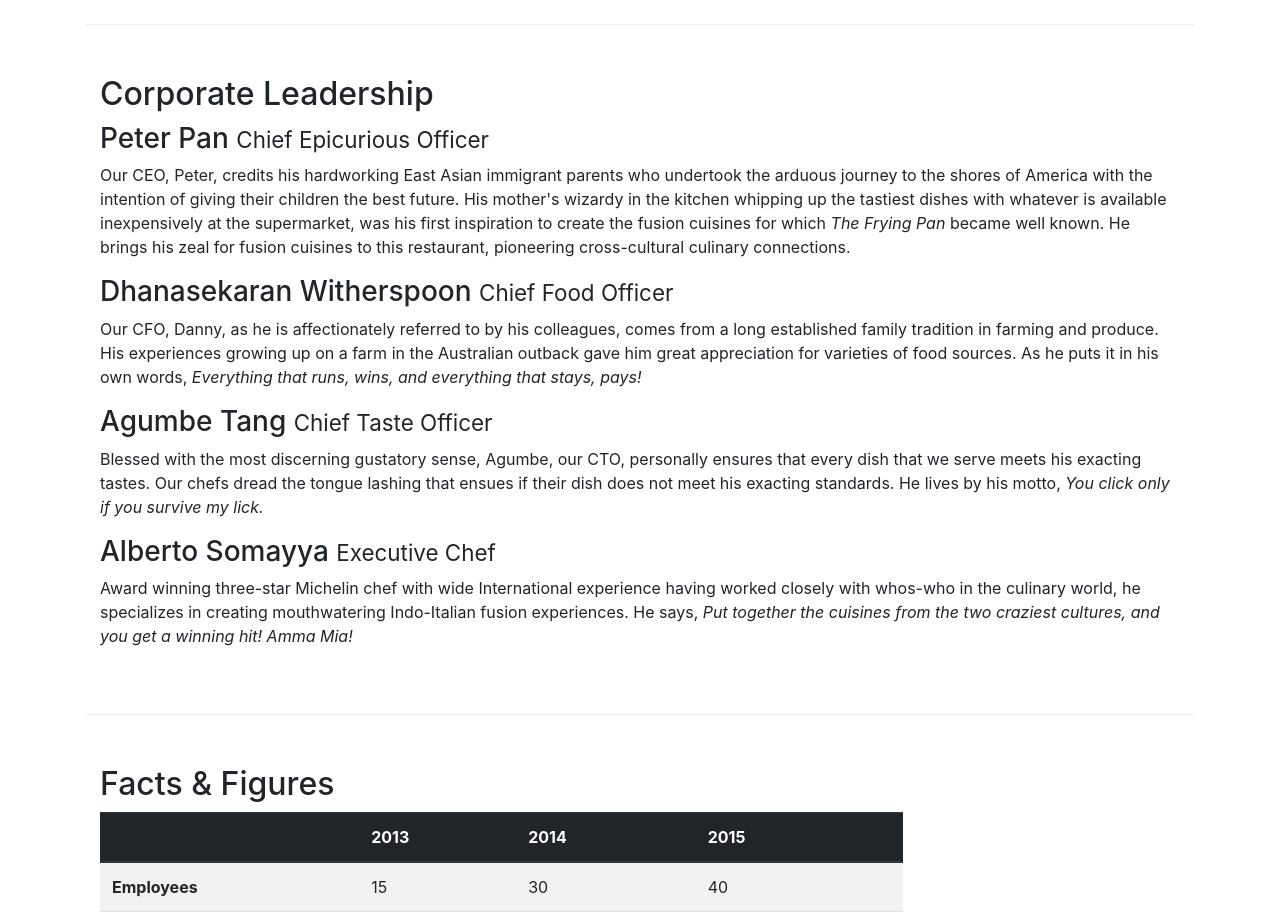
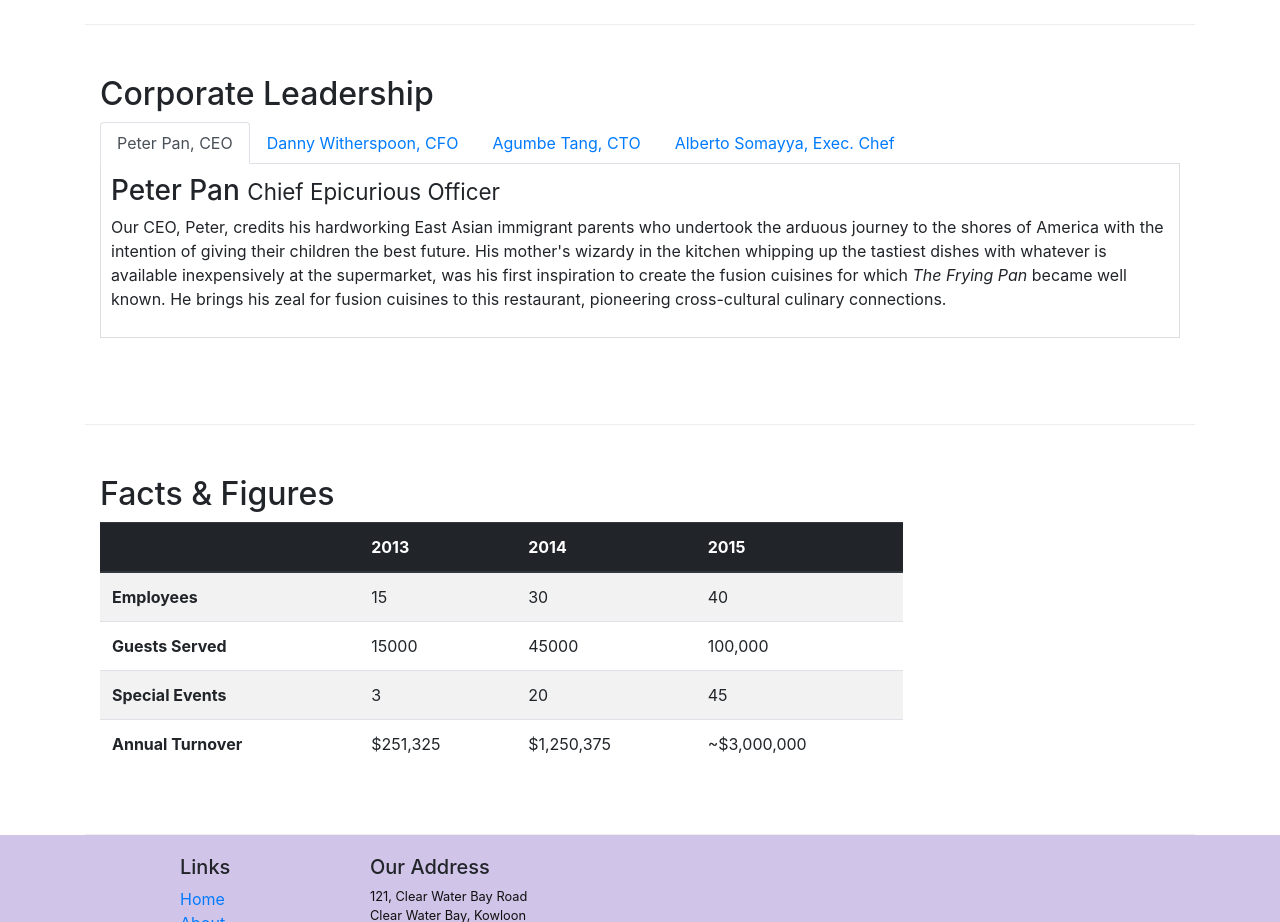
Before and after one commit to sabirhassan/bootstrap, a website: page aboutus.html in a window 1280 px wide. Shown: the part 880-1802 px from the top of the page. Drawn offline with nearby package versions, Linux system fonts and the light colour scheme.

Commit message:
nav-tabs are added

```diff
--- a/aboutus.html
+++ b/aboutus.html
@@ -100,14 +100,45 @@
             <div class="col-12">
 
                 <h2>Corporate Leadership</h2>
+
+                <ul class="nav nav-tabs" role="tablist">
+                    <li class="nav-item">
+                      <a class="nav-link active" href="#peter" role="tab" data-toggle="tab">Peter Pan, CEO</a>
+                    </li>
+                    <li class="nav-item">
+                      <a class="nav-link" href="#danny" role="tab" data-toggle="tab">Danny Witherspoon, CFO</a>
+                    </li>
+                    <li class="nav-item">
+                      <a class="nav-link" href="#agumbe"role="tab" data-toggle="tab">Agumbe Tang, CTO</a>
+                    </li>
+                    <li class="nav-item">
+                      <a class="nav-link" href="#alberto" role="tab" data-toggle="tab">Alberto Somayya, Exec. Chef</a>
+                    </li>
+                </ul>
+
+                <div class="tab-content">
+
+                    <div role="tabpanel" class="tab-pane fade show active" id="peter">
                     <h3>Peter Pan <small>Chief Epicurious Officer</small></h3>
                     <p class="d-none d-sm-block">Our CEO, Peter, credits his hardworking East Asian immigrant parents who undertook the arduous journey to the shores of America with the intention of giving their children the best future. His mother's wizardy in the kitchen whipping up the tastiest dishes with whatever is available inexpensively at the supermarket, was his first inspiration to create the fusion cuisines for which <em>The Frying Pan</em> became well known. He brings his zeal for fusion cuisines to this restaurant, pioneering cross-cultural culinary connections.</p>
+                    </div>
+
+                    <div role="tabpanel" class="tab-pane fade"  id="danny">
                     <h3>Dhanasekaran Witherspoon <small>Chief Food Officer</small></h3>
                     <p class="d-none d-sm-block">Our CFO, Danny, as he is affectionately referred to by his colleagues, comes from a long established family tradition in farming and produce. His experiences growing up on a farm in the Australian outback gave him great appreciation for varieties of food sources. As he puts it in his own words, <em>Everything that runs, wins, and everything that stays, pays!</em></p>
+                    </div>
+
+                    <div role="tabpanel" class="tab-pane fade" id="agumbe">
                     <h3>Agumbe Tang <small>Chief Taste Officer</small></h3>
                     <p class="d-none d-sm-block">Blessed with the most discerning gustatory sense, Agumbe, our CTO, personally ensures that every dish that we serve meets his exacting tastes. Our chefs dread the tongue lashing that ensues if their dish does not meet his exacting standards. He lives by his motto, <em>You click only if you survive my lick.</em></p>
+                    </div>
+
+                    <div role="tabpanel" class="tab-pane fade" id="alberto">
                     <h3>Alberto Somayya <small>Executive Chef</small></h3>
                     <p class="d-none d-sm-block">Award winning three-star Michelin chef with wide International experience having worked closely with whos-who in the culinary world, he specializes in creating mouthwatering Indo-Italian fusion experiences. He says, <em>Put together the cuisines from the two craziest cultures, and you get a winning hit! Amma Mia!</em></p>
+                    </div>
+                </div>
+
             </div>
 
        </div>
@@ -204,7 +235,10 @@
            </div>
         </div>
     </footer>
-
+      <!-- jQuery first, then Popper.js, then Bootstrap JS. -->
+  <script src="node_modules/jquery/dist/jquery.slim.min.js"></script>
+  <script src="node_modules/popper.js/dist/umd/popper.min.js"></script>
+  <script src="node_modules/bootstrap/dist/js/bootstrap.min.js"></script>
 </body>
 
 </html>
--- a/css/styles.css
+++ b/css/styles.css
@@ -36,3 +36,9 @@
 .navbar-dark {
      background-color: #512DA8;
 }
+.tab-content {
+    border-left: 1px solid #ddd;
+    border-right: 1px solid #ddd;
+    border-bottom: 1px solid #ddd;
+    padding: 10px;
+}
```
Lines whose indentation alone changed are shown as unchanged.
